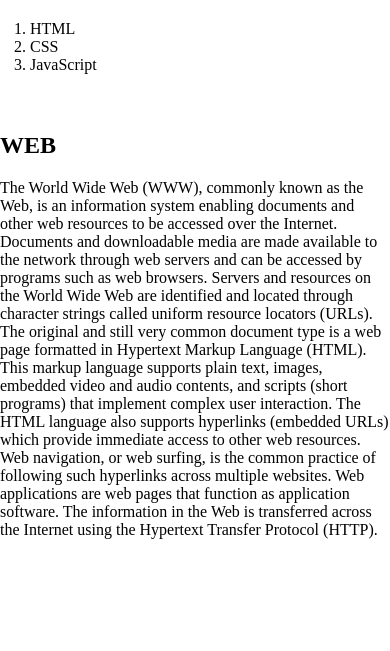
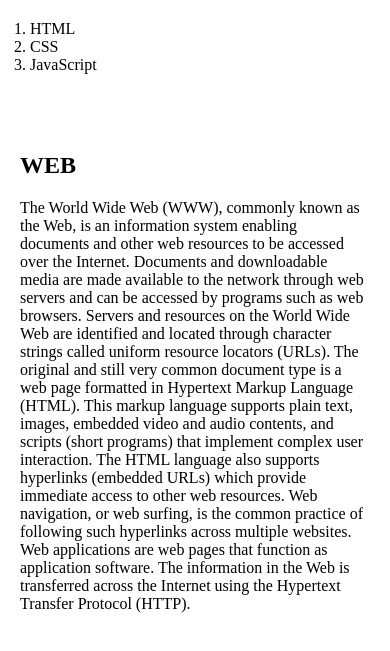
Before and after one commit to lan2443/my-first-web-css, a plain HTML site: page index.html in a window 390 px wide. Shown: the part 109-760 px from the top of the page. Drawn offline with Linux system fonts and the light colour scheme.

Commit message:
Update index.html & style.css

```diff
--- a/index.html
+++ b/index.html
@@ -15,7 +15,7 @@
             <li><a href="3.html">JavaScript</a></li><br>
         </ol>
 
-<div>
+<div id="main">
     <h2>WEB</h2>
     <p>
     The World Wide Web (WWW), commonly known as the Web, is an information system enabling documents and other web resources to be accessed over the Internet.
--- a/style.css
+++ b/style.css
@@ -23,7 +23,7 @@ h1 {font-size:60px;
     display: grid;
     grid-template-columns: 150px 1fr;
 }
-@media(max-width:1000px){
+@media(max-width:500px){
     #grid{
     display: block;
     }
@@ -33,4 +33,7 @@ h1 {font-size:60px;
     h1{
         border-bottom:none;
     }
+    #main{
+    padding: 20px;
+    }
 }
```
